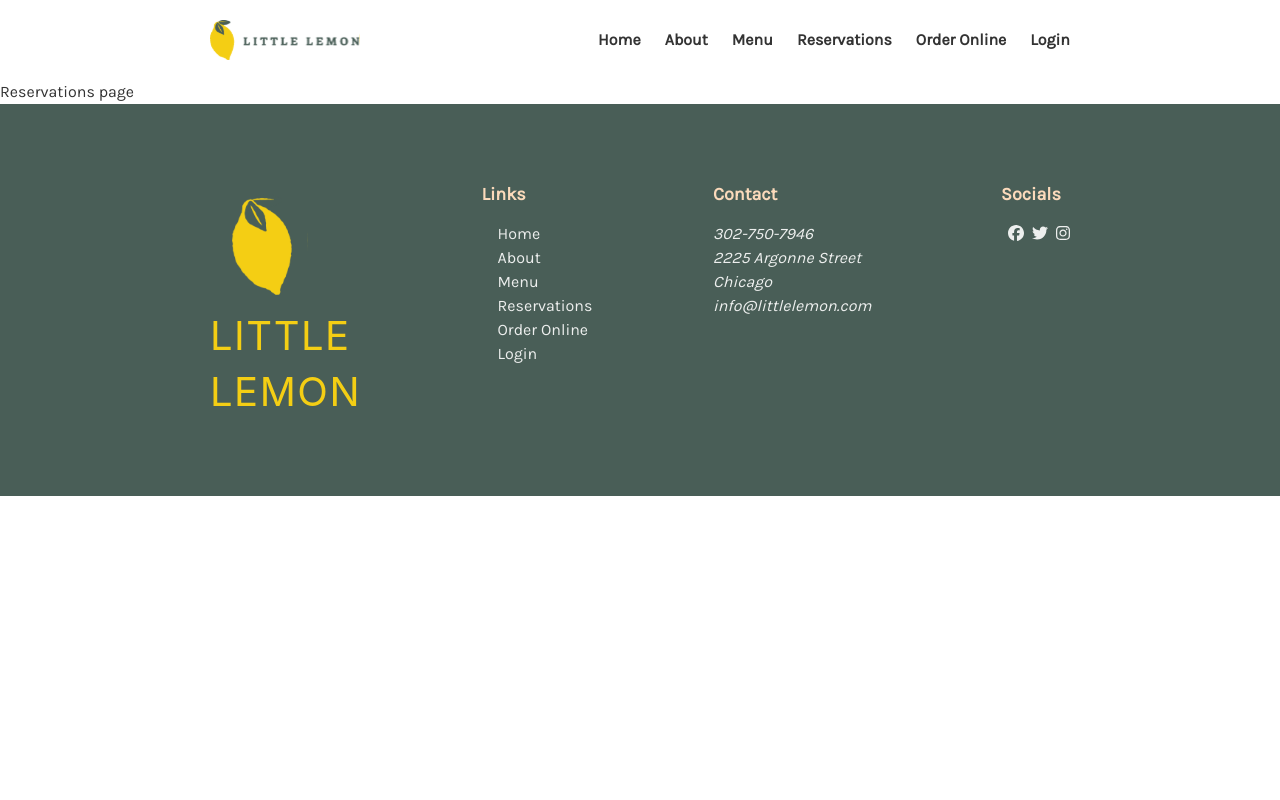
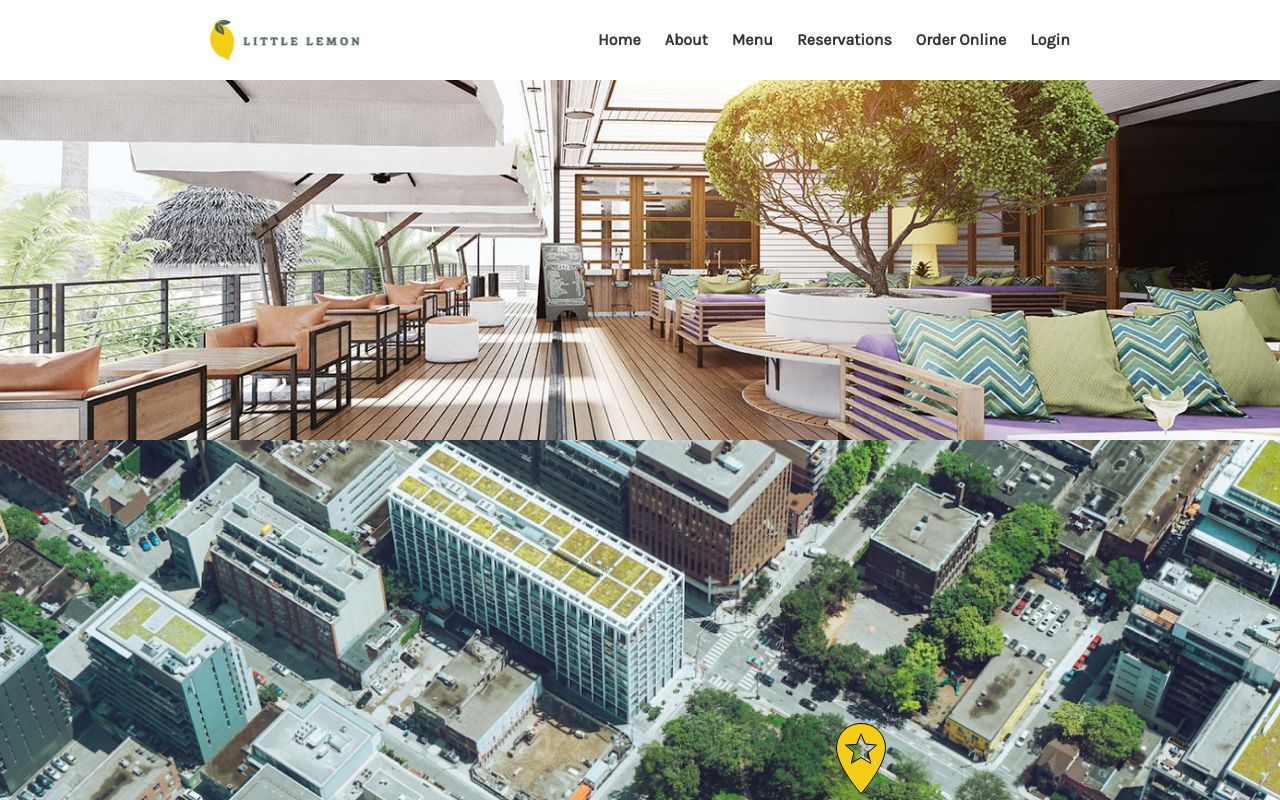
Before and after one commit to Nessvah/little_lemon_restaurant, a React (Create React App) app: page /reservations in a window 1280 px wide. Shown: the top 800 px of the page. Built offline with nearby package versions, Linux system fonts and the light colour scheme; a web font is replaced by a local one.

Commit message:
add and style map component

```diff
--- a/src/components/FullScreen.js
+++ b/src/components/FullScreen.js
@@ -1,11 +1,14 @@
 import { VStack } from "@chakra-ui/react";
 
-const FullScreen= ({ children, isDarkBackground, ...boxProps }) => {
+const FullScreen = ({ children, isDarkBackground, ...boxProps }) => {
   return (
+    <VStack bg={"Green"}>
       <VStack
-           bg={'Green'}
+        maxWidth="860px"
+        minHeight="fit-content"
+        {...boxProps}
+        color={"White"}
       >
-            <VStack maxWidth="860px" minHeight="fit-content" {...boxProps} color={'White'} >
         {children}
       </VStack>
     </VStack>
--- /dev/null
+++ b/src/components/Map.js
@@ -0,0 +1,21 @@
+import { VStack, Image } from "@chakra-ui/react";
+import Pinpoint from "../images/pinpoint.svg";
+import mapstreet from "../images/Map.jpg";
+
+const Map = () => {
+  return (
+    <VStack h={550} position="relative">
+      <Image src={mapstreet} objectFit={"cover"} h={"100%"} w={"100vw"} />
+      <Image
+        src={Pinpoint}
+        boxSize={"72px"}
+        zIndex={5}
+        position={"absolute"}
+        top={"283px"}
+        right={"383px"}
+      />
+    </VStack>
+  );
+};
+
+export default Map;
--- a/src/pages/Reservations.js
+++ b/src/pages/Reservations.js
@@ -1,11 +1,15 @@
+import Map from "../components/Map";
 
+import { Image } from "@chakra-ui/react";
+import Restaurant from "../images/restaurant.jpg";
 
 const Reservations = () => {
-    return(
-
-            <h1>Reservations page</h1>
-
-    )
-}
+  return (
+    <>
+      <Image src={Restaurant} w={"100vw"} h={360} objectFit={"cover"} />
+      <Map />
+    </>
+  );
+};
 
 export default Reservations;
```
Also changed, not shown: src/components/BookTable.js (added). Lines whose indentation alone changed are shown as unchanged.
